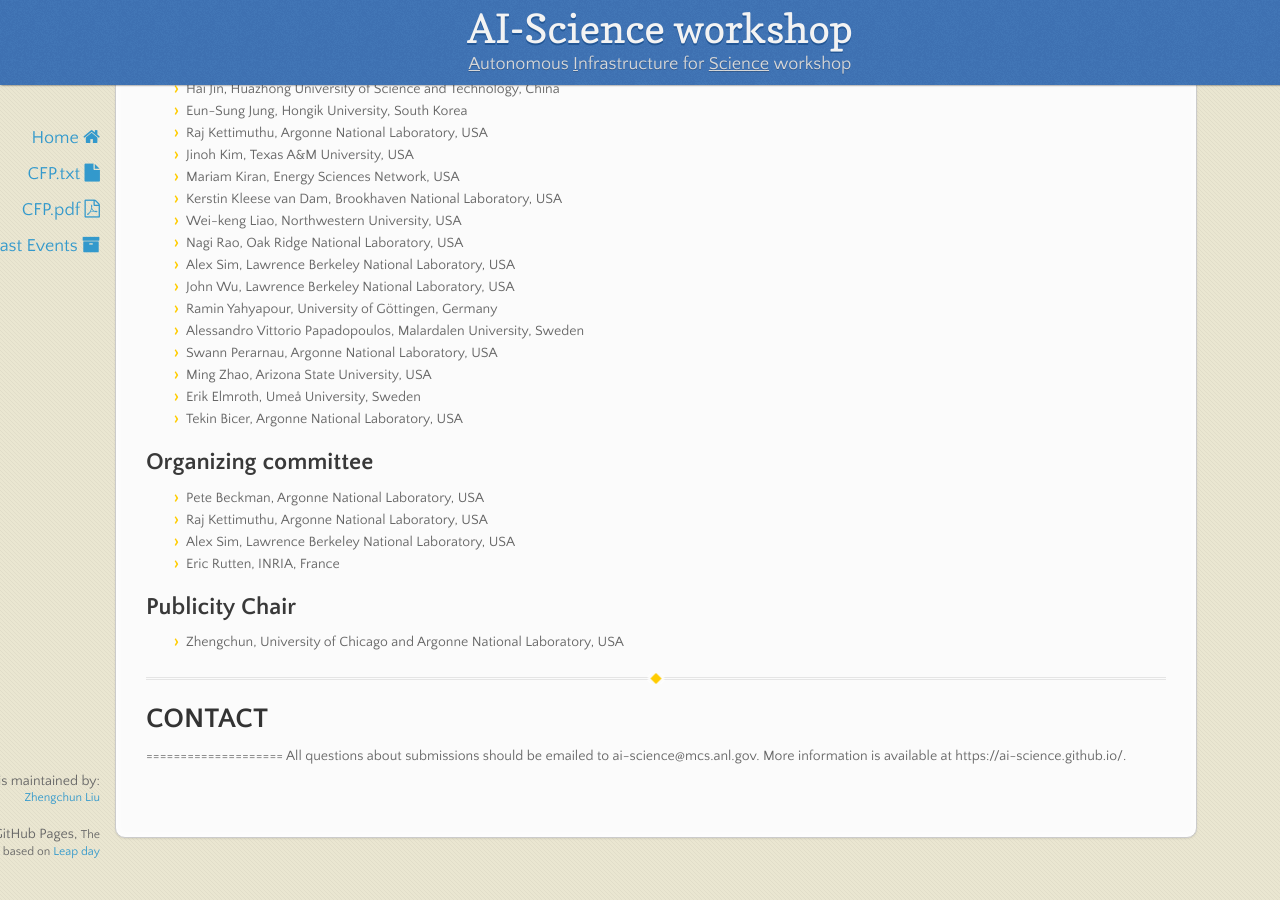
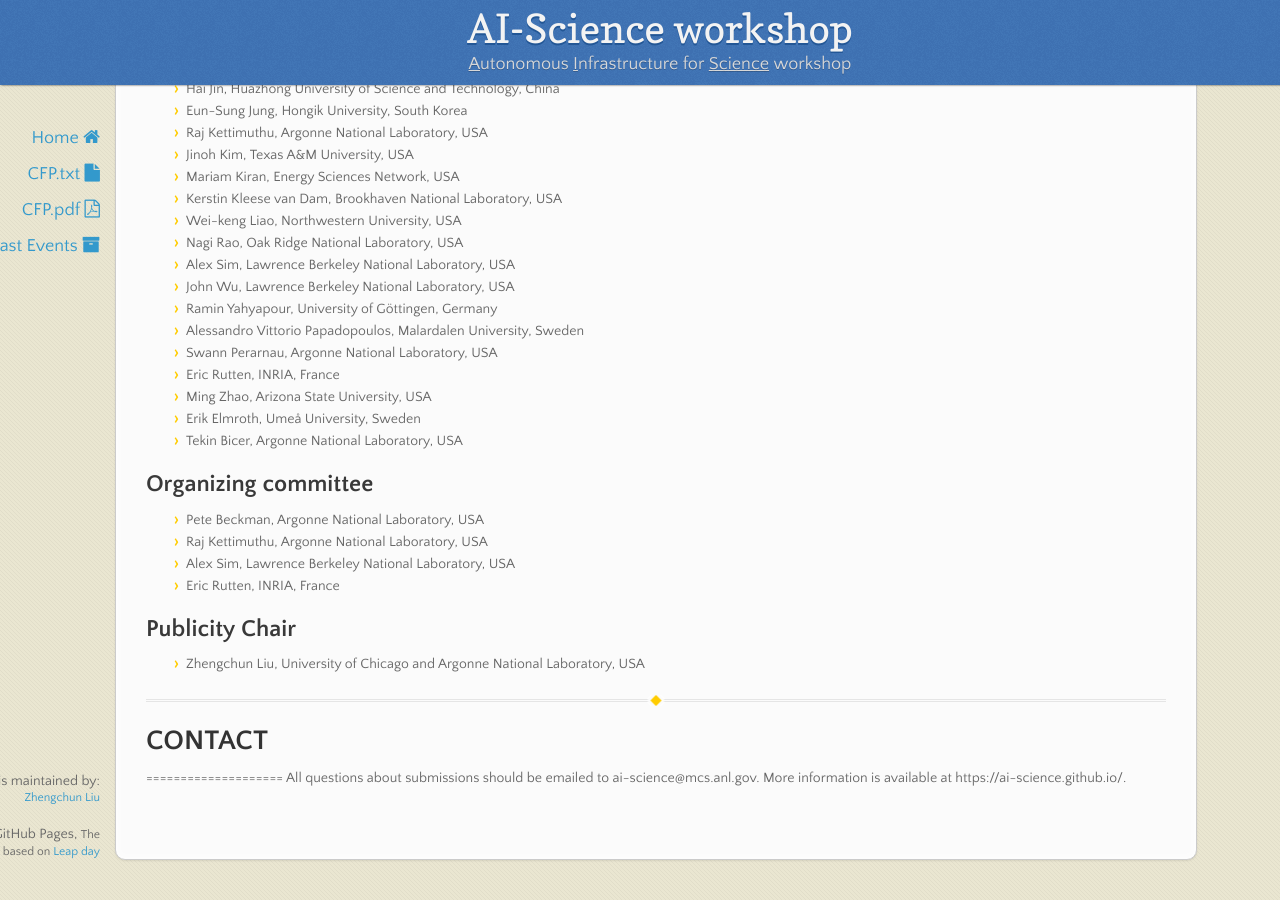
Before and after one commit to ai-science/ai-science.github.io, a Jekyll site: the page built from index.md, in a window 1280 px wide and 900 px high, scrolled down 1368 px. Built offline with Jekyll 4.4.1, drawn with Linux system fonts in a browser that asks for light colours; nearby versions of some CDN libraries; before the commit the page ends 2246 px from its top, so only the background shows below that.

Commit message:
add, delete, polish etc.

```diff
--- a/index.md
+++ b/index.md
@@ -56,6 +56,7 @@ Authors are invited to submit papers with unpublished, original work of not more
 * Ramin Yahyapour, University of Göttingen, Germany
 * Alessandro Vittorio Papadopoulos, Malardalen University, Sweden
 * Swann Perarnau, Argonne National Laboratory, USA
+* Eric Rutten, INRIA, France
 * Ming Zhao, Arizona State University, USA
 * Erik Elmroth, Umeå University, Sweden
 * Tekin Bicer, Argonne National Laboratory, USA
@@ -67,7 +68,7 @@ Authors are invited to submit papers with unpublished, original work of not more
 * Eric Rutten, INRIA, France
 
 ## Publicity Chair
-* Zhengchun, University of Chicago and Argonne National Laboratory, USA
+* Zhengchun Liu, University of Chicago and Argonne National Laboratory, USA
 
 ---
 # CONTACT
```
